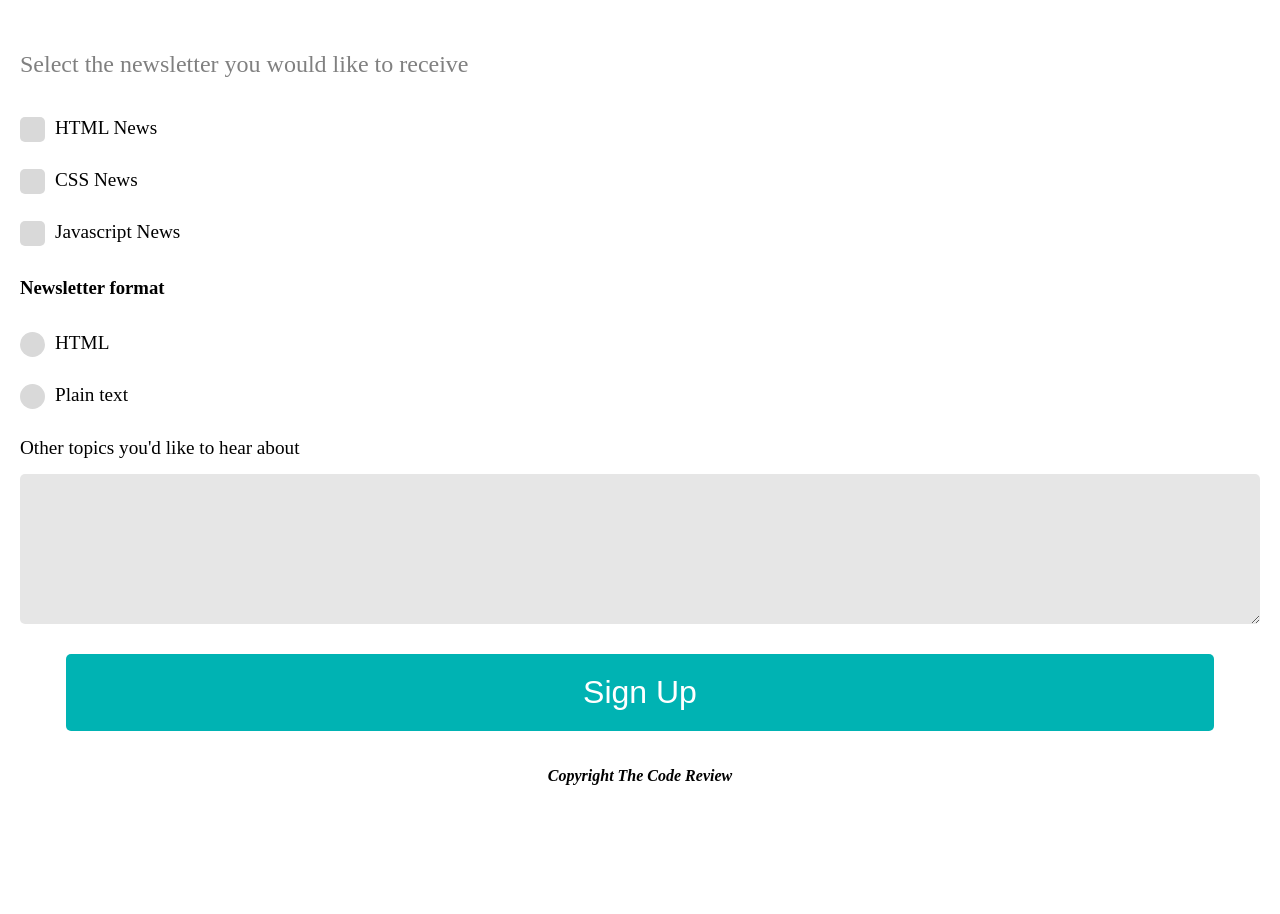
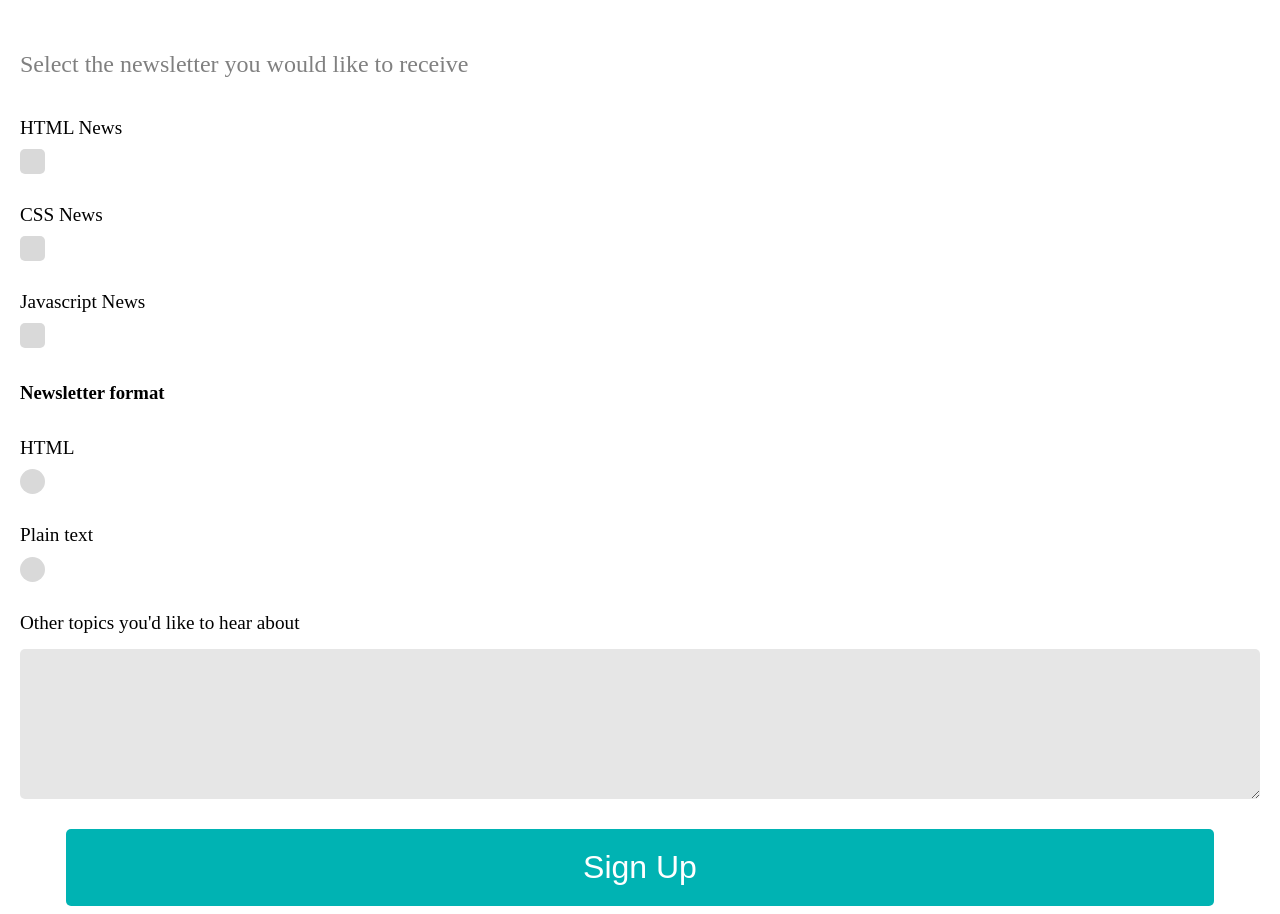
Before and after one commit to heidirochelle/techdegree_project_3, a plain HTML site: page index.html in a window 1280 px wide. Shown: the part 1187-2101 px from the top of the page. Before the commit the page ends 1994 px from the top, so only its background shows below. Drawn offline with Linux system fonts and the light colour scheme.

Commit message:
Checkboxes and radio
Got the checkboxes and radio buttons working by using flex and margin.

```diff
--- a/css/styles.css
+++ b/css/styles.css
@@ -122,11 +122,11 @@ textarea {
 }
 
 .container {
-  display: block;
+  display: flex;
+  flex-direction: column;
   position: relative;
   cursor: pointer;
   margin: 15px 0px;
-  padding-left: 35px;
 }
 
 /*.....removes browser default checkbox.....*/
@@ -138,11 +138,11 @@ textarea {
 
 /*....creates custom checkbox.....*/
 .checkmark {
-  position: absolute;
   top: 0;
   left: 0;
   height: 25px;
   width: 25px;
+  margin-top: 10px;
   background-color: #d9d9d9;
   border-radius: 5px;
 }
@@ -176,6 +176,7 @@ textarea {
   height: 10px;
   border: solid white;
   border-width: 0 3px 3px 0;
+  margin: 31px 0;
   -webkit-transform: rotate(45deg);
   -ms-transform: rotate(45deg);
   transform: rotate(45deg);
@@ -190,11 +191,11 @@ textarea {
 
 /*....creates custom radio.....*/
 .round {
-  position: absolute;
   top: 0;
   left: 0;
   height: 25px;
   width: 25px;
+  margin-top: 10px;
   background-color: #d9d9d9;
   border-radius: 50%;
 }
@@ -228,6 +229,7 @@ textarea {
   height: 8px;
   border-radius: 50%;
   background: white;
+  margin: 31px 0;
 }
 
 input,
--- a/index.html
+++ b/index.html
@@ -1,4 +1,5 @@
 <!doctype html>
+<html lang='en'>
 <head>
   <link rel="stylesheet" href="css/normalize.css">
   <link rel="stylesheet" href="css/styles.css">
```
